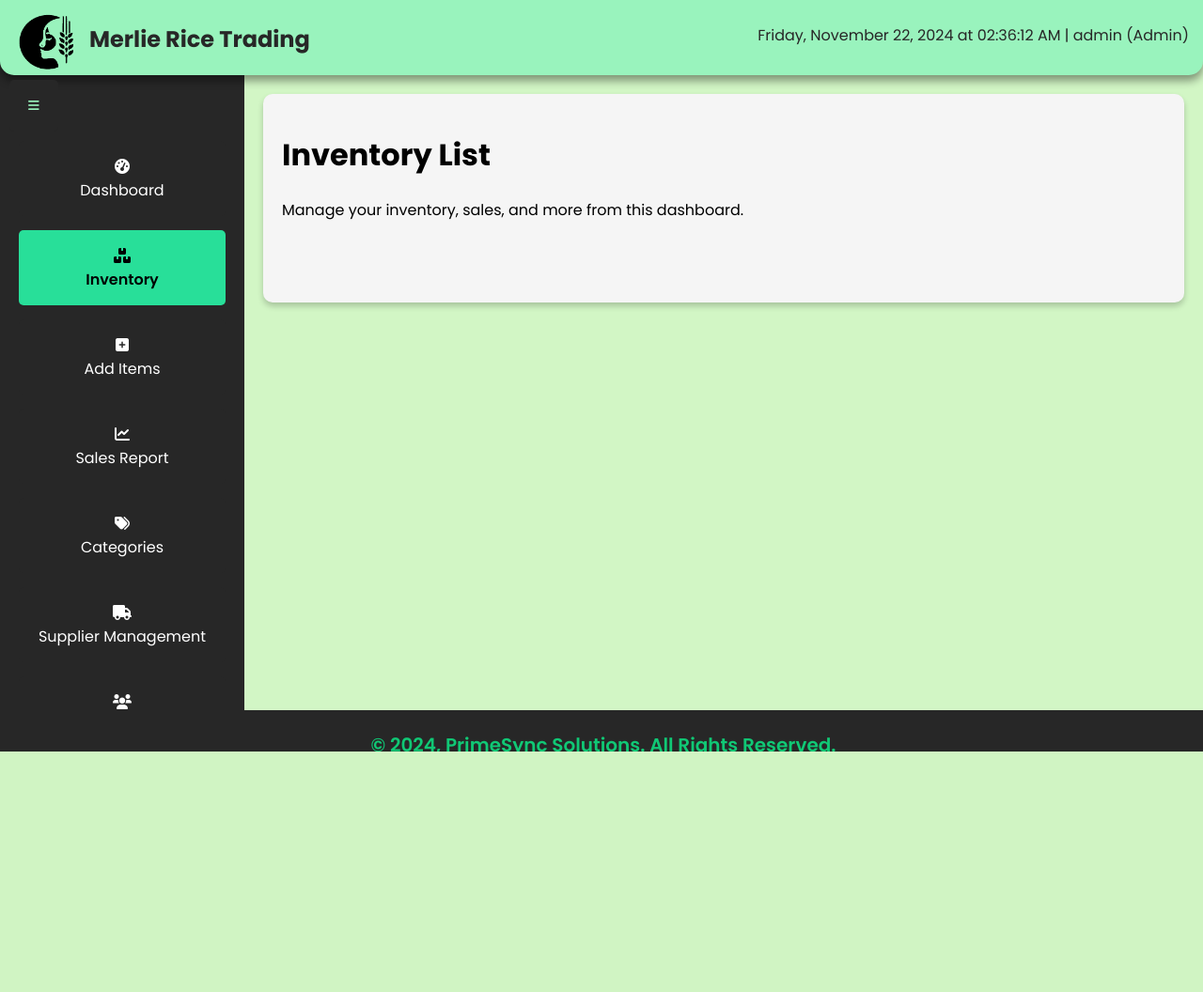
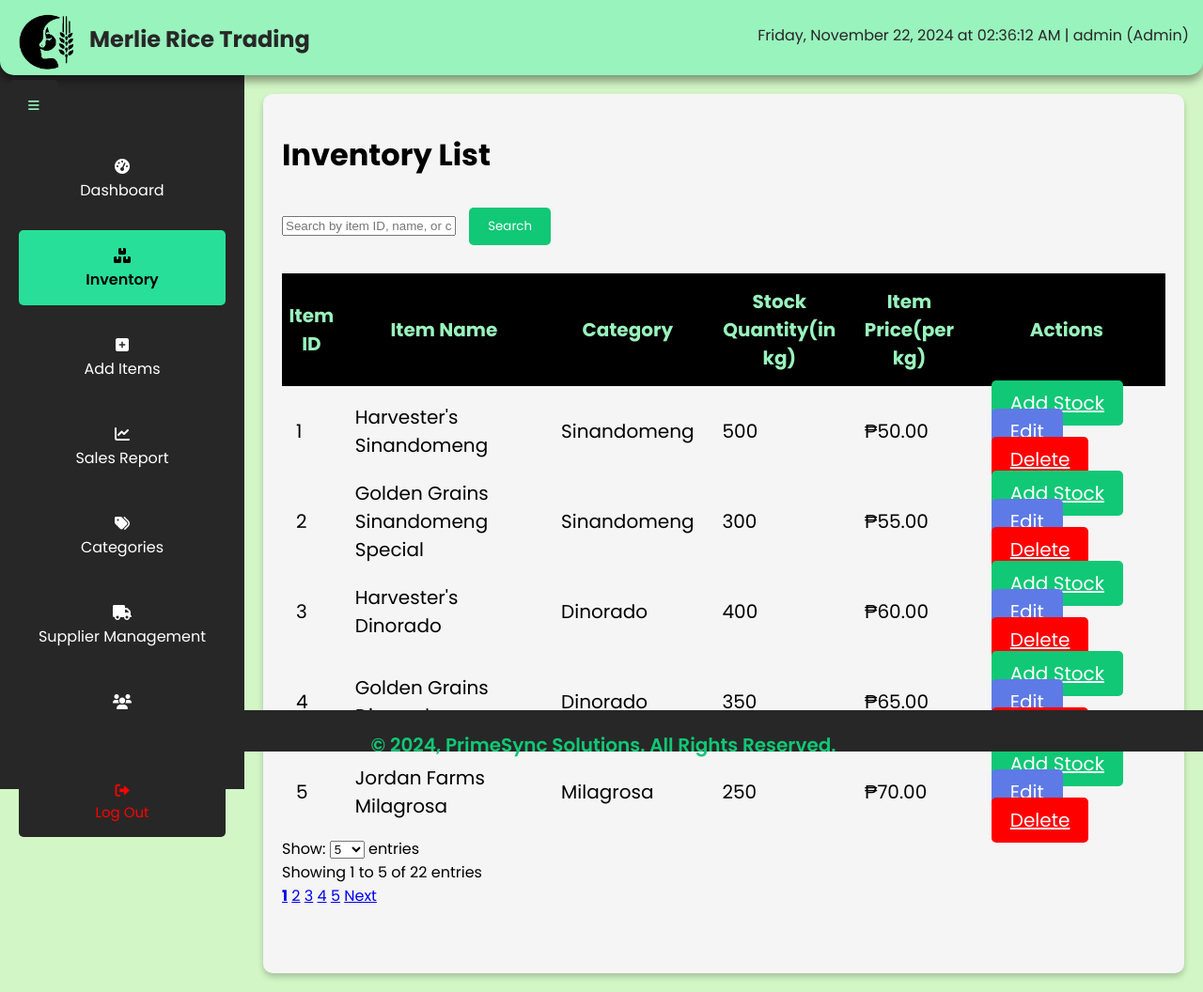
Before and after one commit to ByronJayBaylon/PrimeSync_IMS, a PHP site: page /inventory.php in a window 1280 px wide. Shown: the whole page at 94% size. Before the commit the page ends 800 px from the top, so only its background shows below. Run offline with PHP 8.4, Linux system fonts and the light colour scheme; a user stored in the database is signed in; data comes from the database, SQL or seed files in the repository.

Commit message:
Completed 'Inventory List' features

```diff
--- a/inventory.php
+++ b/inventory.php
@@ -4,6 +4,32 @@ if (!isset($_SESSION['username'])) {
     header("Location: login.php"); // Redirect to login page if not logged in
     exit();
 }
+
+include 'db_connector.php';
+
+// Handle entries per page
+$entries_per_page = isset($_GET['entries']) ? (int)$_GET['entries'] : 5;
+$page = isset($_GET['page']) ? (int)$_GET['page'] : 1;
+$offset = ($page - 1) * $entries_per_page;
+
+// Handle search query
+$search_query = "";
+if (isset($_GET['search'])) {
+    $search_query = $_GET['search'];
+    $sql = "SELECT * FROM items WHERE item_id LIKE '%$search_query%' OR item_name LIKE '%$search_query%' OR category LIKE '%$search_query%' LIMIT $offset, $entries_per_page";
+    $count_sql = "SELECT COUNT(*) AS total FROM items WHERE item_id LIKE '%$search_query%' OR item_name LIKE '%$search_query%' OR category LIKE '%$search_query%'";
+} else {
+    $sql = "SELECT * FROM items LIMIT $offset, $entries_per_page";
+    $count_sql = "SELECT COUNT(*) AS total FROM items";
+}
+
+$result = $conn->query($sql);
+$count_result = $conn->query($count_sql);
+$total_entries = $count_result->fetch_assoc()['total'];
+$total_pages = ceil($total_entries / $entries_per_page);
+
+$start_entry = ($offset + 1);
+$end_entry = min(($offset + $entries_per_page), $total_entries);
 ?>
 
 <!DOCTYPE html>
@@ -20,7 +46,85 @@ if (!isset($_SESSION['username'])) {
 
     <div class="dashboard-container">
         <h1>Inventory List</h1>
-        <p>Manage your inventory, sales, and more from this dashboard.</p>
+
+        <!-- Search bar -->
+        <div class="search-bar">
+            <form method="GET" action="">
+                <input type="text" name="search" placeholder="Search by item ID, name, or category..." value="<?php echo htmlspecialchars($search_query); ?>">
+                <button type="submit" class="modal-btn add">Search</button>
+            </form>
+        </div>
+
+        <!-- Items table -->
+        <table class="inventory-table">
+            <thead>
+                <tr>
+                    <th>Item ID</th>
+                    <th>Item Name</th>
+                    <th>Category</th>
+                    <th>Stock Quantity(in kg)</th>
+                    <th>Item Price(per kg)</th>
+                    <th>Actions</th>
+                </tr>
+            </thead>
+            <tbody>
+                <?php if ($result->num_rows > 0): ?>
+                    <?php while($row = $result->fetch_assoc()): ?>
+                        <tr>
+                            <td><?php echo $row['item_id']; ?></td>
+                            <td><?php echo $row['item_name']; ?></td>
+                            <td><?php echo $row['category']; ?></td>
+                            <td><?php echo $row['StockQuantity']; ?></td>
+                            <td><?php echo '₱'; echo $row['item_price']; ?></td>
+                            <td class="action-buttons">
+                                <a href="add_quantity.php?id=<?php echo $row['item_id']; ?>" class="modal-btn add">Add Stock</a>
+                                <a href="edit_item.php?id=<?php echo $row['item_id']; ?>" class="edit-btn modal-btn edit">Edit</a>
+                                <a href="delete_item.php?id=<?php echo $row['item_id']; ?>" class="delete-btn modal-btn confirm-red" onclick="return confirm('Are you sure you want to delete this item?');">Delete</a>
+                            </td>
+                        </tr>
+                    <?php endwhile; ?>
+                <?php else: ?>
+                    <tr>
+                        <td colspan="6">No items found.</td>
+                    </tr>
+                <?php endif; ?>
+            </tbody>
+        </table>
+
+        <!-- Entries per page -->
+        <div class="entries-per-page">
+            <form method="GET" action="">
+                <label for="entries">Show:</label>
+                <select name="entries" id="entries" onchange="this.form.submit()">
+                    <option value="5" <?php if ($entries_per_page == 5) echo 'selected'; ?>>5</option>
+                    <option value="10" <?php if ($entries_per_page == 10) echo 'selected'; ?>>10</option>
+                    <option value="25" <?php if ($entries_per_page == 25) echo 'selected'; ?>>25</option>
+                </select> entries
+            </form>
+        </div>
+        <!-- Entry Counter -->
+        <div class="entry-counter">
+            <?php if ($total_entries > 0): ?>
+                Showing <?php echo $start_entry; ?> to <?php echo $end_entry; ?> of <?php echo $total_entries; ?> entries
+            <?php else: ?>
+                Showing 0 entries
+            <?php endif; ?>
+        </div>
+
+        <!-- Pagination -->
+        <div class="pagination">
+            <?php if ($page > 1): ?>
+                <a href="?page=<?php echo $page - 1; ?>&entries=<?php echo $entries_per_page; ?>&search=<?php echo htmlspecialchars($search_query); ?>">Previous</a>
+            <?php endif; ?>
+
+            <?php for ($i = 1; $i <= $total_pages; $i++): ?>
+                <a href="?page=<?php echo $i; ?>&entries=<?php echo $entries_per_page; ?>&search=<?php echo htmlspecialchars($search_query); ?>" <?php if ($i == $page) echo 'style="font-weight: bold;"'; ?>><?php echo $i; ?></a>
+            <?php endfor; ?>
+
+            <?php if ($page < $total_pages): ?>
+                <a href="?page=<?php echo $page + 1; ?>&entries=<?php echo $entries_per_page; ?>&search=<?php echo htmlspecialchars($search_query); ?>">Next</a>
+            <?php endif; ?>
+        </div>
         <br>
         <br>
     </div>
@@ -28,3 +132,7 @@ if (!isset($_SESSION['username'])) {
     <?php include 'footer.php'; ?> <!-- Include the footer -->
 </body>
 </html>
+
+<?php
+$conn->close(); // Close the database connection
+?>
```
Also changed, not shown: add_quantity.php (added, +95 -0 lines), delete_item.php (added, +50 -0 lines), edit_item.php (added, +77 -0 lines).
